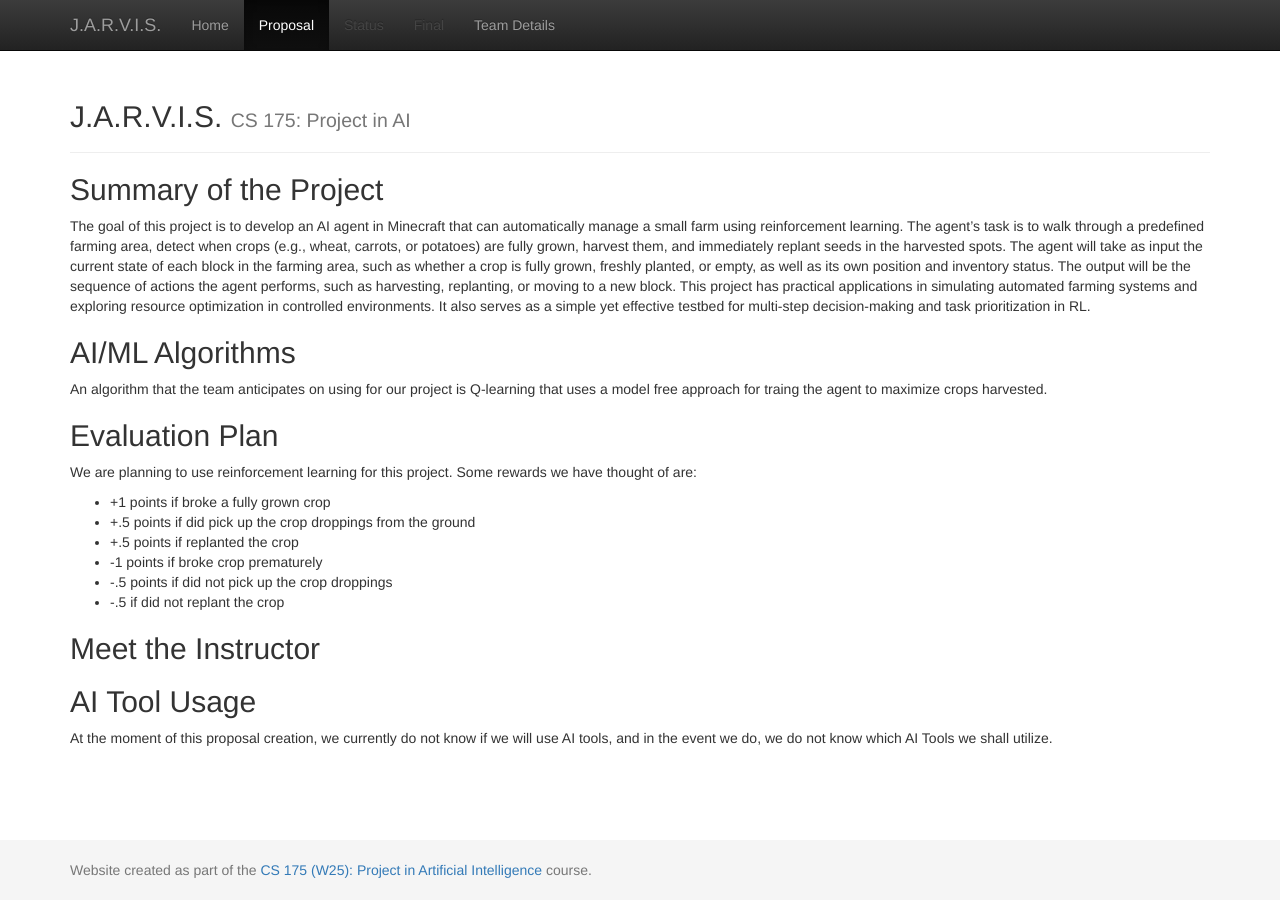
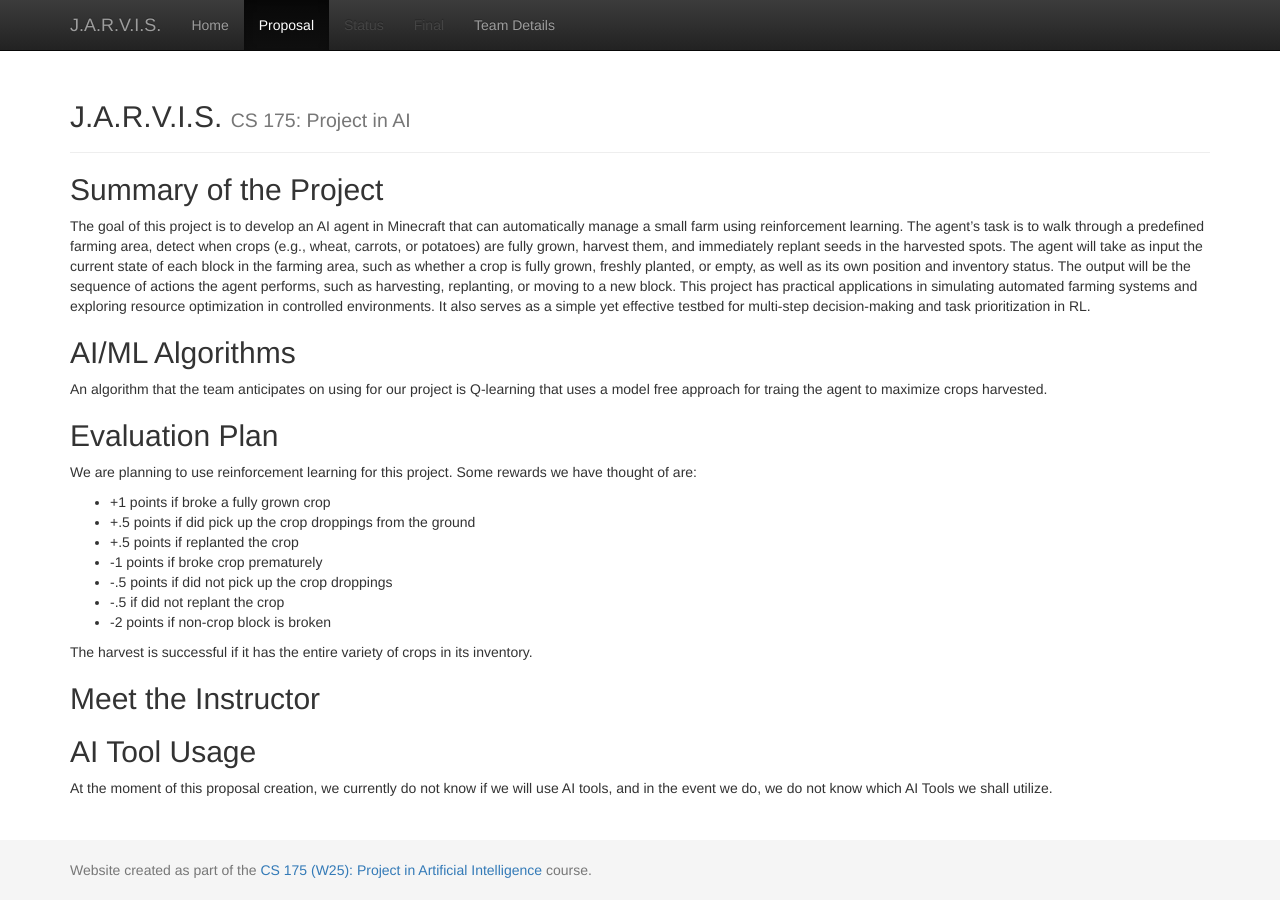
Before and after one commit to avinashduggal/TowerRunners, a Jekyll site: the page built from docs/proposal.md, in a window 1280 px wide. Built offline with Jekyll 4.4.1, drawn with Linux system fonts in a browser that asks for light colours.

Commit message:
Update proposal.md

```diff
--- a/docs/proposal.md
+++ b/docs/proposal.md
@@ -17,6 +17,9 @@ We are planning to use reinforcement learning for this project. Some rewards we
 - -1 points if broke crop prematurely
 - -.5 points if did not pick up the crop droppings
 - -.5 if did not replant the crop
+- -2 points if non-crop block is broken
+
+The harvest is successful if it has the entire variety of crops in its inventory.
 
 ## Meet the Instructor
 
```
